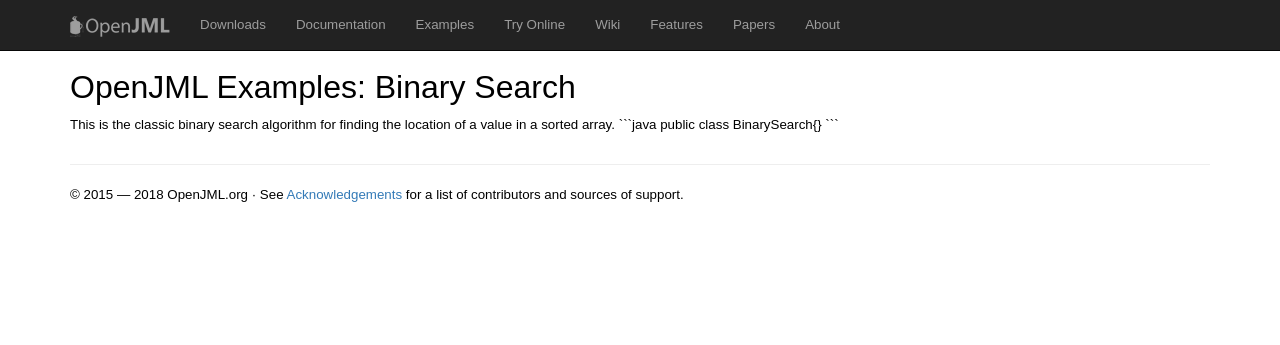
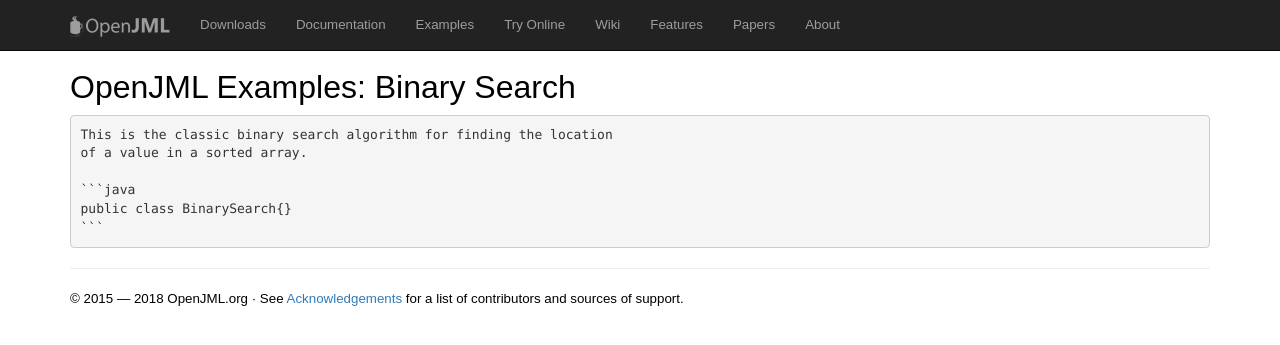
Before and after one commit to OpenJML/openjml.github.io, a Jekyll site: the page built from examples/binary-search.md, in a window 1280 px wide. Shown: the top 345 px of the page. Built offline with Jekyll 4.4.1, drawn with Linux system fonts in a browser that asks for light colours; our own code applies the rules of GitHub Pages for plain Markdown files.

Commit message:
Trying md

````diff
--- a/examples/binary-search.md
+++ b/examples/binary-search.md
@@ -1,19 +1,9 @@
----
-layout: default
-title: Binary Search | Examples | OpenJML
----
-<div class="row">
-  <div class="col-md-12">
 
-    <h1>OpenJML Examples: Binary Search</h1>
-    <p>
+# OpenJML Examples: Binary Search
+
     This is the classic binary search algorithm for finding the location
     of a value in a sorted array.
 
     ```java
     public class BinarySearch{}
     ```
-    </p>
-
-  </div>
-</div>
````
